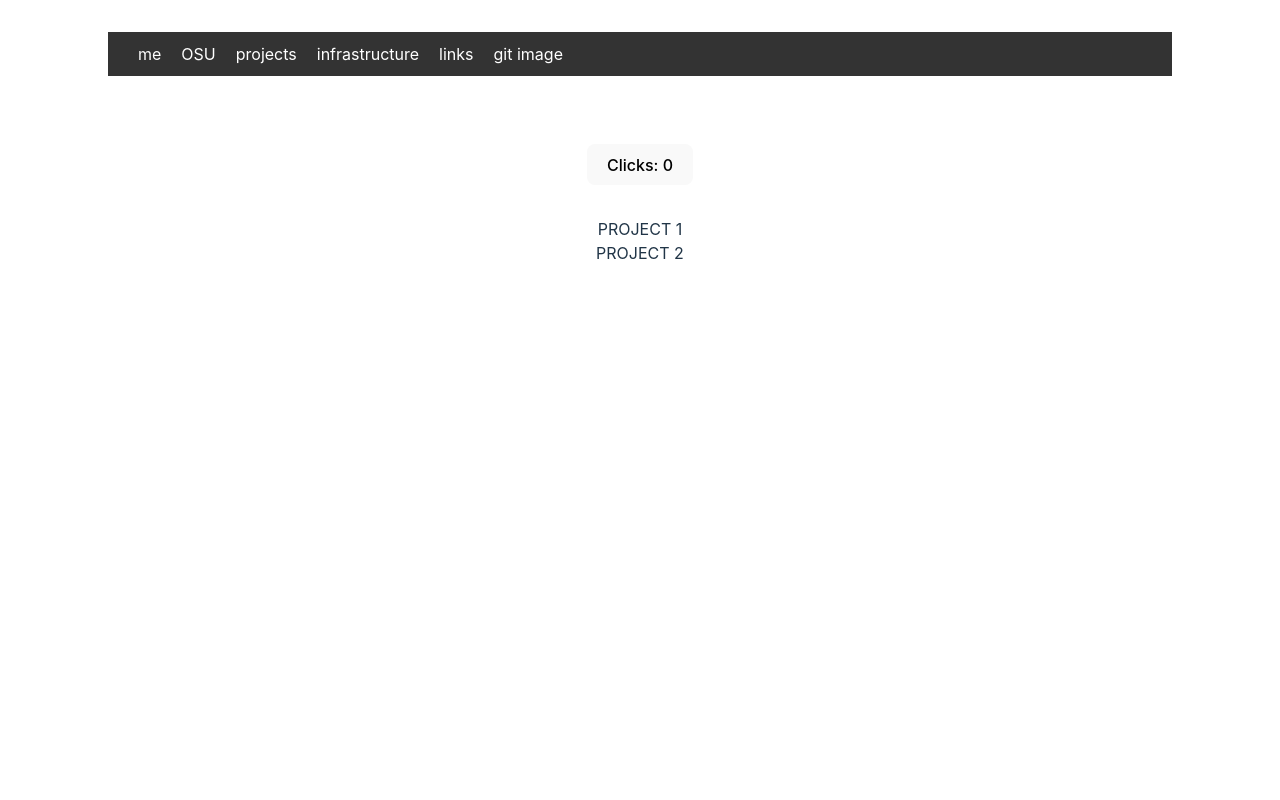
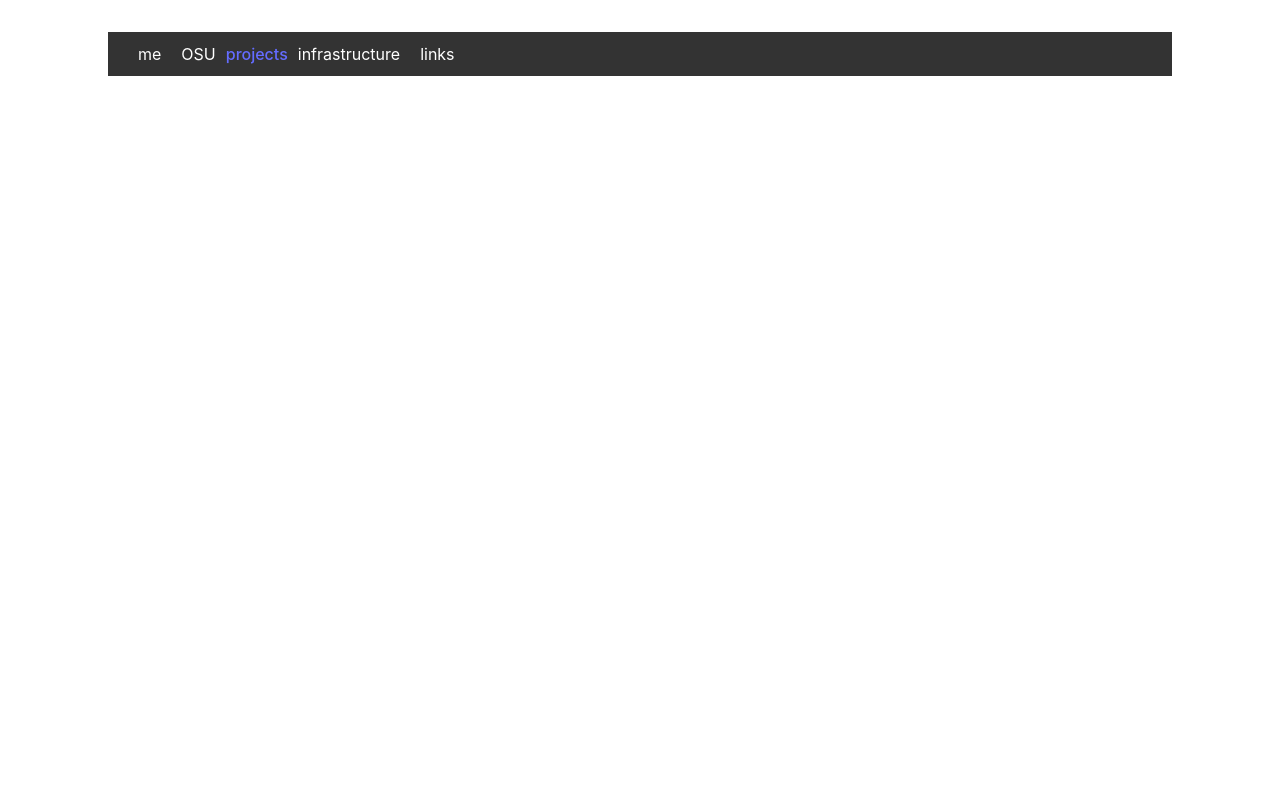
Before and after one commit to AlexHolly007/Portfolio, a React (Vite) app: page / in a window 1280 px wide. Shown: the top 800 px of the page. Built offline with nearby package versions, Linux system fonts and the light colour scheme.

Commit message:
added link to header and started icon

```diff
--- a/src/App.tsx
+++ b/src/App.tsx
@@ -15,6 +15,7 @@ function App() {
       <Header />
 
       <Spacer height="80px" width="100%" />
+      <Spacer height='1000px' width='100%' />
 
       <div className="card">
         <button onClick={() => setCount((count) => count + 1)}>
@@ -22,8 +23,11 @@ function App() {
         </button>
       </div>
 
-      <Project text="PROJECT 1"/>
-      <Project text="PROJECT 2"/>
+      <div id="projects">
+        <Project text="PROJECT 1"/>
+        <Project text="PROJECT 2"/>
+      </div>
+      <Spacer height='800px' width='100%' />
     </>
   )
 }
--- a/src/components/header_comps/header.tsx
+++ b/src/components/header_comps/header.tsx
@@ -1,14 +1,20 @@
 import React from "react";
+import Header_link from "./link";
+import { faGithub } from "@fortawesome/free-brands-svg-icons";
+import Icon from "./icon";
 
 const Header: React.FC = () => {
     return (
         <div className="header">
             <p>me</p>
             <p>OSU</p>
-            <p>projects</p>
+            <Header_link target="projects">
+                projects
+            </Header_link>
             <p>infrastructure</p>
             <p>links</p>
-            <p>git image</p>
+
+            <Icon site_link="https://github.com/AlexHolly007" icon_img={faGithub} />
         </div>
     )
 }
--- /dev/null
+++ b/src/components/header_comps/icon.tsx
@@ -0,0 +1,18 @@
+import React from "react";
+import { FontAwesomeIcon } from "@fortawesome/react-fontawesome";
+import { IconProp } from "@fortawesome/fontawesome-svg-core";
+
+interface IconTypes{
+    icon_img: IconProp;
+    site_link: string;
+};
+
+const Icon: React.FC<IconTypes> = (icon_img, site_link) => {
+    return (
+        <a href={site_link} target="_blank" rel="noopener noreferrer">
+            <FontAwesomeIcon icon={icon_img} />
+        </a>
+    )
+};
+
+export default Icon;
--- /dev/null
+++ b/src/components/header_comps/link.tsx
@@ -0,0 +1,27 @@
+import React from "react";
+
+interface LinkType {
+    target: string;
+    children: React.ReactNode;
+}
+
+const Header_link: React.FC<LinkType> = ({target, children}) => {
+
+    const scroll_to_target = (event: React.MouseEvent<HTMLAnchorElement>) => {
+        event.preventDefault();
+        const target_div = document.getElementById(target)
+
+        if (target_div) {
+            target_div.scrollIntoView({behavior: "smooth", block: "center"} );
+        }
+    };
+
+    return (
+        <a href="#" onClick={scroll_to_target}>
+            {children}
+        </a>
+    )
+
+}
+
+export default Header_link;
```
